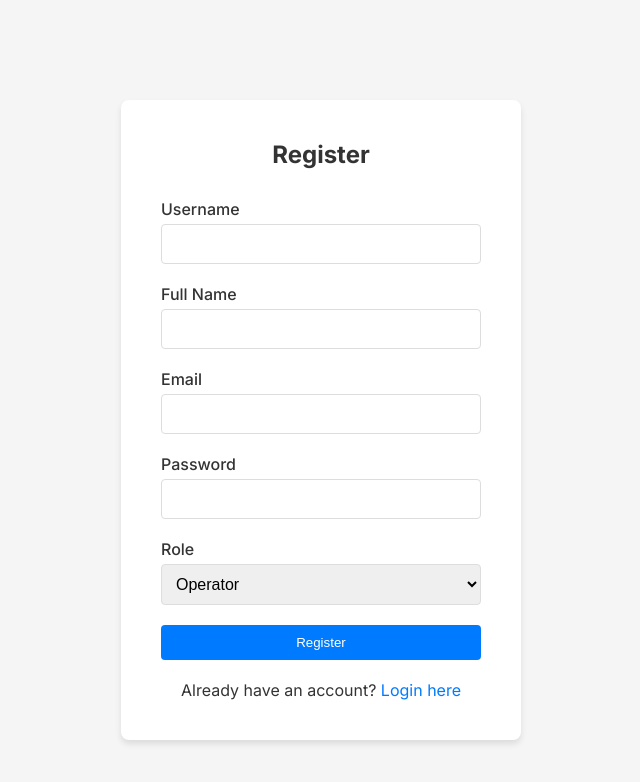
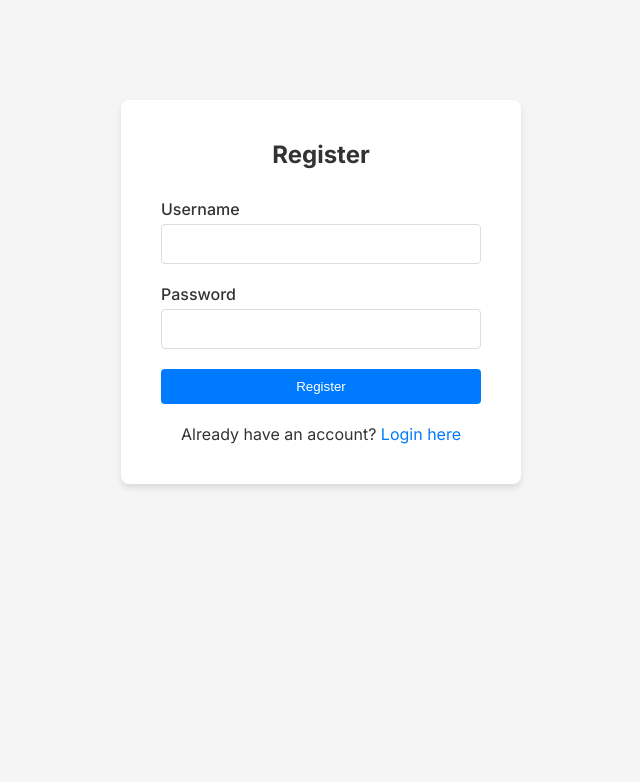
Before and after one commit to SerialGuy/Generator-Log, a Next.js app: page /register in a window 1280 px wide. Shown: the top 782 px of the page, without its empty margins (319-959 px from the left). Built offline with nearby package versions, Linux system fonts and the light colour scheme.

Commit message:
finishing functionalities

```diff
--- a/app/api/generators/route.js
+++ b/app/api/generators/route.js
@@ -41,7 +41,7 @@ export async function GET(request) {
         )
       `);
 
-    // If user is operator, only show their assigned generators
+    // If user is operator, only show generators from zones assigned to them
     if (user.role === 'operator') {
       query = query.eq('zones.assigned_operator_id', user.id);
     }
--- a/app/api/logs/route.js
+++ b/app/api/logs/route.js
@@ -36,15 +36,28 @@ export async function GET(request) {
         generators (
           name,
           zones (
-            name
+            name,
+            assigned_operator_id
           )
         )
       `)
       .order('timestamp', { ascending: false });
 
-    // If user is operator, only show their logs
+    // If user is operator, only show logs from their assigned zones
     if (user.role === 'operator') {
-      query = query.eq('operator_id', user.id);
+      // First get the zones assigned to this operator
+      const { data: assignedZones } = await supabase
+        .from('zones')
+        .select('id')
+        .eq('assigned_operator_id', user.id);
+
+      if (assignedZones && assignedZones.length > 0) {
+        const zoneIds = assignedZones.map(zone => zone.id);
+        query = query.in('generators.zones.id', zoneIds);
+      } else {
+        // If no zones assigned, return empty array
+        return NextResponse.json([]);
+      }
     }
 
     const { data: logs, error } = await query;
--- a/app/api/register/route.js
+++ b/app/api/register/route.js
@@ -11,9 +11,9 @@ export async function POST(request) {
   try {
     const { username, password, name, email, role = 'operator' } = await request.json();
 
-    if (!username || !password || !name || !email) {
+    if (!username || !password) {
       return NextResponse.json(
-        { error: 'All fields are required' },
+        { error: 'Username and password are required' },
         { status: 400 }
       );
     }
@@ -35,15 +35,15 @@ export async function POST(request) {
     // Hash password
     const hashedPassword = bcrypt.hashSync(password, 10);
 
-    // Create user
+    // Create user with default values for name, email, and role
     const { data: user, error } = await supabase
       .from('users')
       .insert({
         username,
         password: hashedPassword,
-        name,
-        email,
-        role
+        name: name || username, // Use username as name if not provided
+        email: email || `${username}@generatorlog.com`, // Generate email if not provided
+        role: role || 'operator' // Default to operator role
       })
       .select()
       .single();
--- a/app/api/zones/route.js
+++ b/app/api/zones/route.js
@@ -29,10 +29,17 @@ export async function GET(request) {
   try {
     const user = authenticateToken(request);
 
-    const { data: zones, error } = await supabase
+    let query = supabase
       .from('zones')
       .select('*')
       .order('name');
+
+    // If user is operator, only show zones assigned to them
+    if (user.role === 'operator') {
+      query = query.eq('assigned_operator_id', user.id);
+    }
+
+    const { data: zones, error } = await query;
 
     if (error) {
       console.error('Error fetching zones:', error);
--- a/app/components/Register.js
+++ b/app/components/Register.js
@@ -6,10 +6,7 @@ import { useRouter } from 'next/navigation';
 export default function Register() {
   const [formData, setFormData] = useState({
     username: '',
-    password: '',
-    name: '',
-    email: '',
-    role: 'operator'
+    password: ''
   });
   const [loading, setLoading] = useState(false);
   const [error, setError] = useState('');
@@ -28,7 +25,12 @@ export default function Register() {
         headers: {
           'Content-Type': 'application/json',
         },
-        body: JSON.stringify(formData)
+        body: JSON.stringify({
+          ...formData,
+          name: formData.username, // Use username as name
+          email: `${formData.username}@generatorlog.com`, // Generate email from username
+          role: 'operator' // Default to operator role
+        })
       });
 
       const data = await response.json();
@@ -37,10 +39,7 @@ export default function Register() {
         setSuccess('Registration successful! You can now login.');
         setFormData({
           username: '',
-          password: '',
-          name: '',
-          email: '',
-          role: 'operator'
+          password: ''
         });
       } else {
         setError(data.error || 'Registration failed');
@@ -101,30 +100,6 @@ export default function Register() {
           />
         </div>
         <div className="form-group">
-          <label htmlFor="name">Full Name</label>
-          <input
-            type="text"
-            id="name"
-            name="name"
-            className="form-control"
-            value={formData.name}
-            onChange={handleChange}
-            required
-          />
-        </div>
-        <div className="form-group">
-          <label htmlFor="email">Email</label>
-          <input
-            type="email"
-            id="email"
-            name="email"
-            className="form-control"
-            value={formData.email}
-            onChange={handleChange}
-            required
-          />
-        </div>
-        <div className="form-group">
           <label htmlFor="password">Password</label>
           <input
             type="password"
@@ -135,19 +110,6 @@ export default function Register() {
             onChange={handleChange}
             required
           />
-        </div>
-        <div className="form-group">
-          <label htmlFor="role">Role</label>
-          <select
-            id="role"
-            name="role"
-            className="form-control"
-            value={formData.role}
-            onChange={handleChange}
-          >
-            <option value="operator">Operator</option>
-            <option value="administrator">Administrator</option>
-          </select>
         </div>
         <button
           type="submit"
```
Also changed, not shown: app/components/Dashboard.js (+16 -1 lines).
